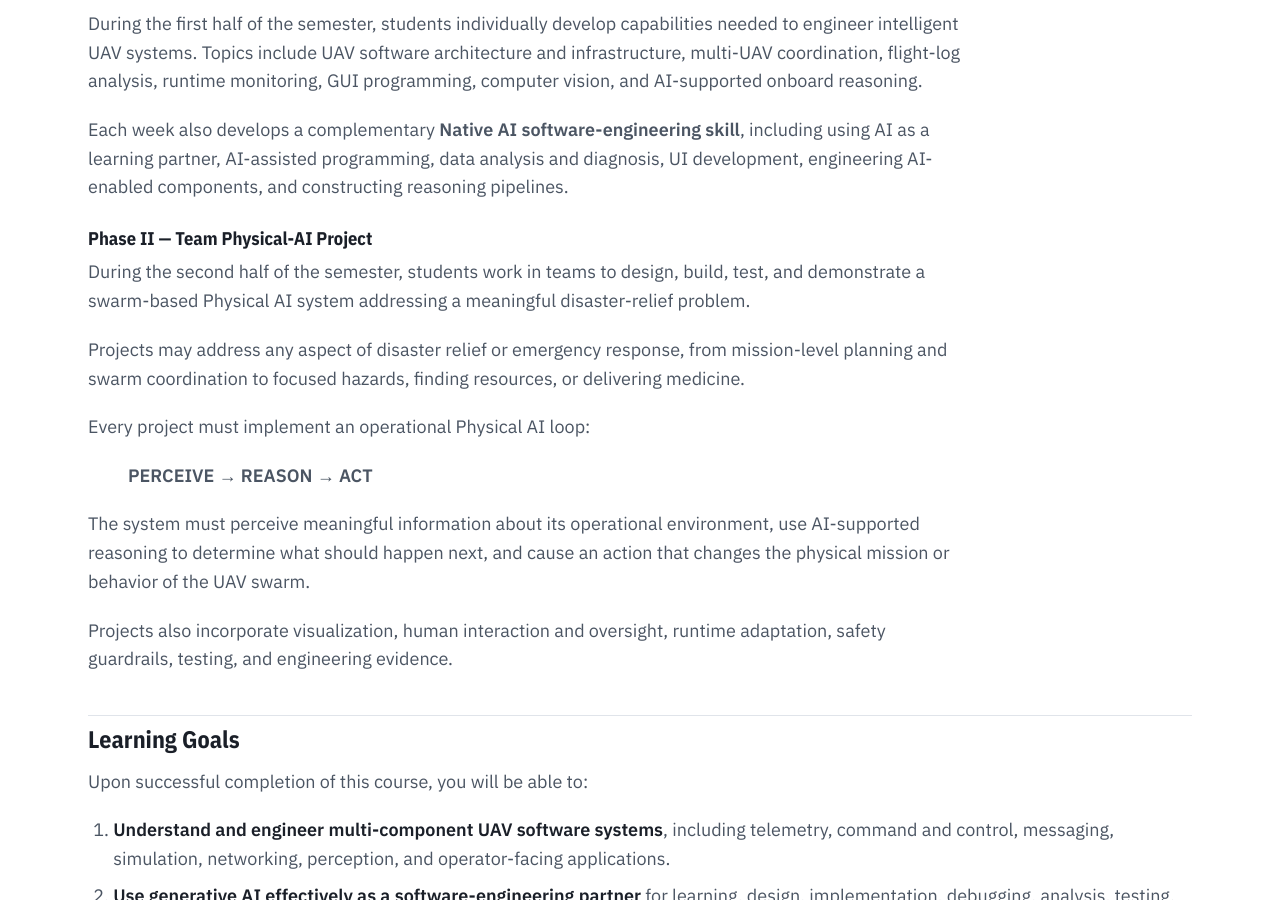
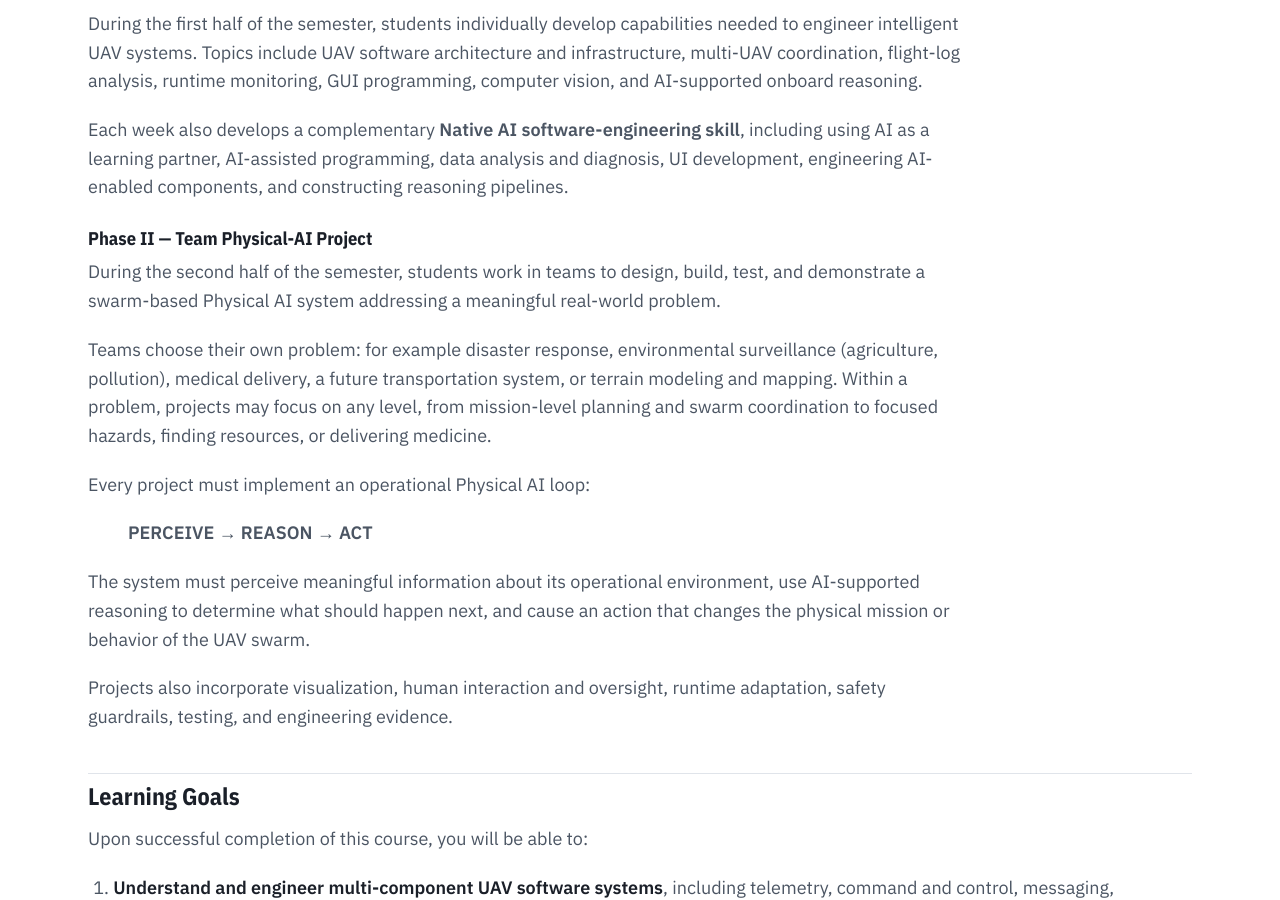
Before and after one commit to JaneClelandHuang/uav-native-ai, a Jekyll site: the page built from syllabus.md, in a window 1280 px wide and 900 px high, scrolled down 803 px. Built offline with Jekyll 4.4.1, drawn with Linux system fonts in a browser that asks for light colours; some of the changed text lies outside the part shown.

Commit message:
Broaden the team project beyond disaster response: any real-world Physical AI mission (examples from Week 1)
Co-Authored-By: Claude Opus 5.5 <noreply@anthropic.com>

```diff
--- a/syllabus.md
+++ b/syllabus.md
@@ -26,9 +26,9 @@ Each week also develops a complementary **Native AI software-engineering skill**
 
 ### Phase II — Team Physical-AI Project
 
-During the second half of the semester, students work in teams to design, build, test, and demonstrate a swarm-based Physical AI system addressing a meaningful disaster-relief problem.
+During the second half of the semester, students work in teams to design, build, test, and demonstrate a swarm-based Physical AI system addressing a meaningful real-world problem.
 
-Projects may address any aspect of disaster relief or emergency response, from mission-level planning and swarm coordination to focused hazards, finding resources, or delivering medicine.
+Teams choose their own problem: for example disaster response, environmental surveillance (agriculture, pollution), medical delivery, a future transportation system, or terrain modeling and mapping. Within a problem, projects may focus on any level, from mission-level planning and swarm coordination to focused hazards, finding resources, or delivering medicine.
 
 Every project must implement an operational Physical AI loop:
 
@@ -128,11 +128,11 @@ implementation or analysis.
 
 ## Team Project
 
-The second half of the course centers on a team project in which students design and build a swarm-based Physical AI system for disaster relief.
+The second half of the course centers on a team project in which students design and build a swarm-based Physical AI system for a real-world mission of their choice.
 
 Every project must incorporate:
 
-- a meaningful disaster-relief or emergency-response mission;
+- a meaningful real-world mission (disaster response, environmental surveillance, medical delivery, transportation, mapping, or another the team proposes);
 - multiple coordinated UAVs;
 - the required Perceive → Reason → Act loop (see above);
 - AI-supported autonomy;
```
Also changed, not shown: index.md (+1 -1 lines), project/d1.md (+4 -3 lines), project/index.md (+3 -3 lines).
